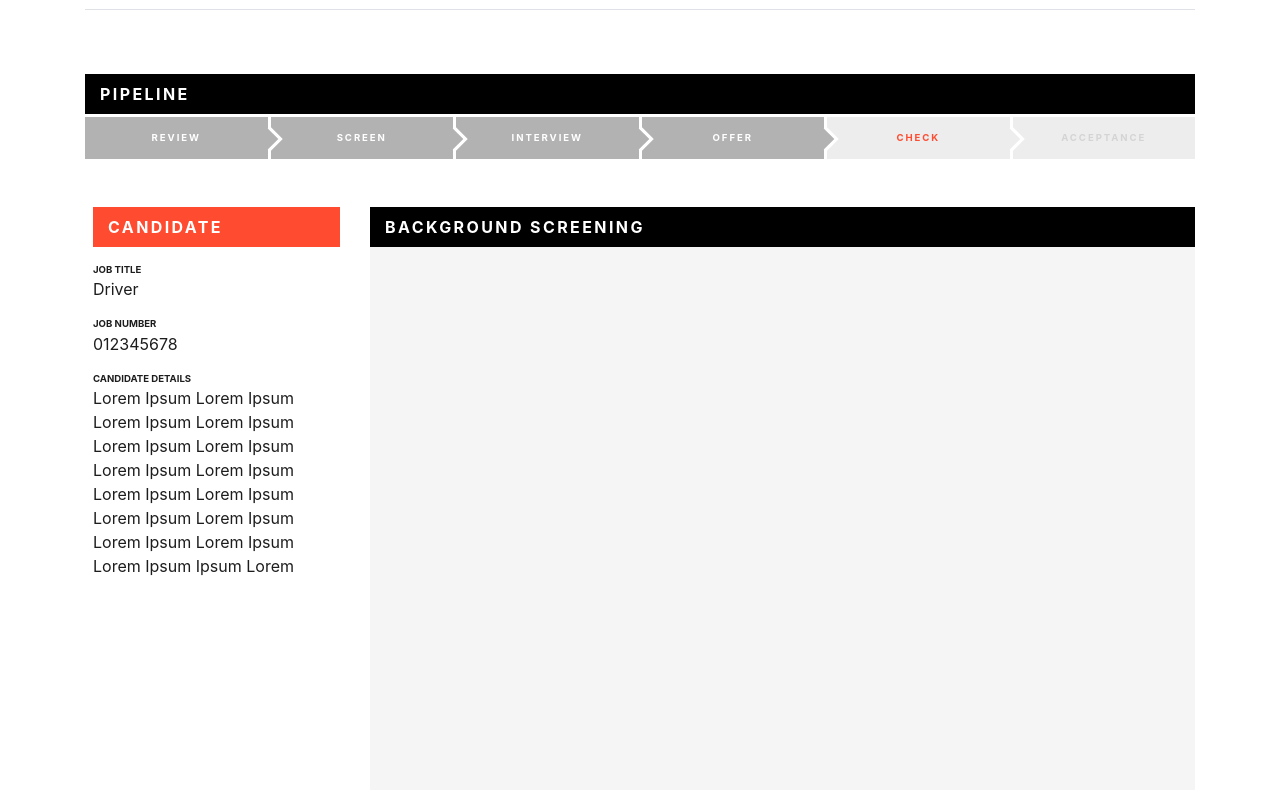
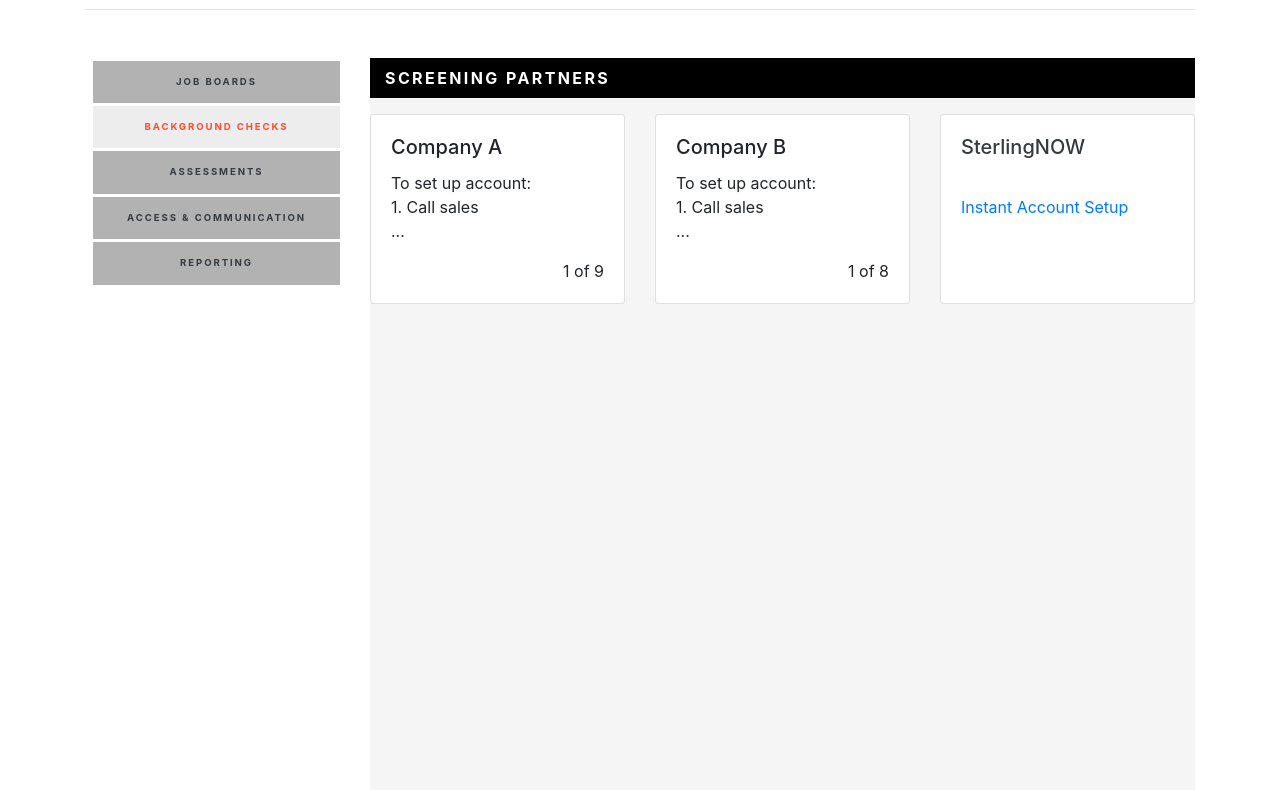
Before and after one commit to rexsun/sterling-widget-hosts, a React app: page / in a window 1280 px wide. Shown: the part 145-935 px from the top of the page. Built offline with nearby package versions, Linux system fonts and the light colour scheme.

Commit message:
setting page updates

```diff
--- a/src/containers/App/index.js
+++ b/src/containers/App/index.js
@@ -105,8 +105,8 @@
                 className={classnames({
                   "pl-5": !!i,
                   "pr-5": i < _.size(topNavItems) - 1,
-                  "text-lgray": i !== 1,
-                  "text-orange": i === 1,
+                  "text-lgray": i !== 3,
+                  "text-orange": i === 3,
                   "border-left": !!i
                 })}
               >
@@ -136,6 +136,7 @@
           </div>
         </div>
       </div>
+      {/*
       <div className="row mt-5 pt-3">
         <div className="col col-md-12">
           <HeaderBar>{subTitle}</HeaderBar>
@@ -149,13 +150,17 @@
           </StepBlockGray>
         ))}
       </div>
+      */}
     </div>
   );
 }
 
 function renderLeft(content) {
+  const leftNavItems = _.get(content, "leftNavItems", []);
+
   return (
     <div id="left-sider">
+      {/*
       <div className="">
         <HeaderBar className="orange">Candidate</HeaderBar>
       </div>
@@ -175,17 +180,95 @@
           Lorem Ipsum Lorem Ipsum Lorem Ipsum Lorem Ipsum Ipsum Lorem
         </SectionLable>
       </div>
+      */}
+      {_.map(leftNavItems, (o, i) => (
+        <StepBlockGray key={`leftnav_${i}`} className={o.classNames}>
+          <span>{o.title}</span>
+          {o.showArrow && renderArrow(o.backgroundColor)}
+        </StepBlockGray>
+      ))}
     </div>
   );
 }
 
 function renderRight(content) {
   const mainTitle = _.get(content, "mainTitle", "");
+  const sectionRight = _.get(content, "sectionRight", "");
+
+  let rightContent = (function renderRightContent(name) {
+    switch (name) {
+      case "ats":
+        return (
+          <div className="row py-3">
+            <div className="col-md-4 col-xs-12">
+              <div className="card">
+                <div className="card-body">
+                  <h5 className="card-title">Company A</h5>
+                  <p className="card-text">
+                    To set up account: <br />
+                    1. Call sales <br />
+                    ...
+                  </p>
+                  <p className="card-text text-right">1 of 9</p>
+                </div>
+              </div>
+            </div>
+            <div className="col-md-4 col-xs-12">
+              <div className="card">
+                <div className="card-body">
+                  <h5 className="card-title">Company B</h5>
+                  <p className="card-text">
+                    To set up account: <br />
+                    1. Call sales <br />
+                    ...
+                  </p>
+                  <p className="card-text text-right">1 of 8</p>
+                </div>
+              </div>
+            </div>
+            <div className="col-md-4 col-xs-12">
+              <div className="card">
+                <div className="card-body text-dark">
+                  <h5 className="card-title">SterlingNOW</h5>
+                  <p className="card-text">
+                    <br />
+                    <a href="/?page=settings">Instant Account Setup</a>
+                    <br />
+                    <br />
+                  </p>
+                  <p className="card-text text-right">
+                    <br />
+                  </p>
+                </div>
+              </div>
+            </div>
+          </div>
+        );
+      case "settings":
+        return (
+          <div>
+            <div className="text-center pt-3">
+              <img
+                src="https://go.sterlingnow.io/img/sterlingnow.svg"
+                style={{ width: "300px" }}
+                alt="SterlingNOW"
+              />
+              <div id="sterlingnow-widget" />
+              {/* Account setup widget */}
+            </div>
+          </div>
+        );
+      default:
+        return null;
+    }
+  })(sectionRight);
 
   return (
     <div>
       <HeaderBar>{mainTitle}</HeaderBar>
-      <div style={{ height: "700px" }} className="bg-wgray" />
+      <div style={{ height: "700px" }} className="bg-wgray">
+        {rightContent}
+      </div>
     </div>
   );
 }
@@ -193,9 +276,10 @@
 const pageContent = {
   ats: {
     title: "Applicant Tracking System",
-    topNavItems: ["Jobs", "Candidates", "Reports"],
+    topNavItems: ["Accounts", "Billing", "Roles", "Integrations"],
     subTitle: "Pipeline",
-    mainTitle: "Background screening",
+    mainTitle: "Screening Partners",
+    sectionRight: "ats",
     topSubNavItems: [
       {
         title: "Review",
@@ -231,15 +315,38 @@
         title: "Acceptance",
         classNames: "light col"
       }
+    ],
+    leftNavItems: [
+      {
+        title: "Job Boards",
+        classNames: "text-dark"
+      },
+      {
+        title: "Background Checks",
+        classNames: "light text-orange"
+      },
+      {
+        title: "Assessments",
+        classNames: "text-dark"
+      },
+      {
+        title: "Access & Communication",
+        classNames: "text-dark"
+      },
+      {
+        title: "Reporting",
+        classNames: "text-dark"
+      }
     ]
   },
   settings: {
-    title: "Applicant Tracking Systems",
-    topNavItems: ["Jobs", "Candidates", "Reports"],
+    title: "Applicant Tracking System",
+    topNavItems: ["Accounts", "Billing", "Roles", "Integrations"],
     cogActive: true,
     subTitle: "Settings",
     mainTitle: "Sterling account creation",
-    hideLeft: true,
+    hideLeft: false,
+    sectionRight: "settings",
     topSubNavItems: [
       {
         title: "Account",
@@ -261,19 +368,37 @@
         title: "Candidates",
         classNames: "col"
       }
+    ],
+    leftNavItems: [
+      {
+        title: "Job Boards",
+        classNames: "text-dark"
+      },
+      {
+        title: "Background Checks",
+        classNames: "light text-orange"
+      },
+      {
+        title: "Assessments",
+        classNames: "text-dark"
+      },
+      {
+        title: "Access & Communication",
+        classNames: "text-dark"
+      },
+      {
+        title: "Reporting",
+        classNames: "text-dark"
+      }
     ]
-  },
-  demo: {
-    title: "Some Other System",
-    topNavItems: ["Tab1", "Tab2", "Tab3"],
-    subTitle: "Pipeline",
-    mainTitle: "Background screening"
   }
 };
 
 export default function App({ pageName }) {
   const content = _.get(pageContent, pageName, pageContent.ats);
   const hideLeft = _.get(content, "hideLeft", false);
+
+  setTimeout(renderWidget, 300);
 
   return (
     <div className="sterling">
@@ -300,3 +425,9 @@
     </div>
   );
 }
+
+function renderWidget() {
+  jQuery("#sterlingnow-widget").html(`
+    ---- SterlingNOW widget ----
+  `);
+}
--- a/src/styles.css
+++ b/src/styles.css
@@ -4,6 +4,10 @@
 
 #root .sterling .text-lgray {
   color: #b8b8b8;
+}
+
+#root .sterling .border-orange {
+  border-color: #ff4b2f !important;
 }
 
 #root .sterling .bg-orange {
```
